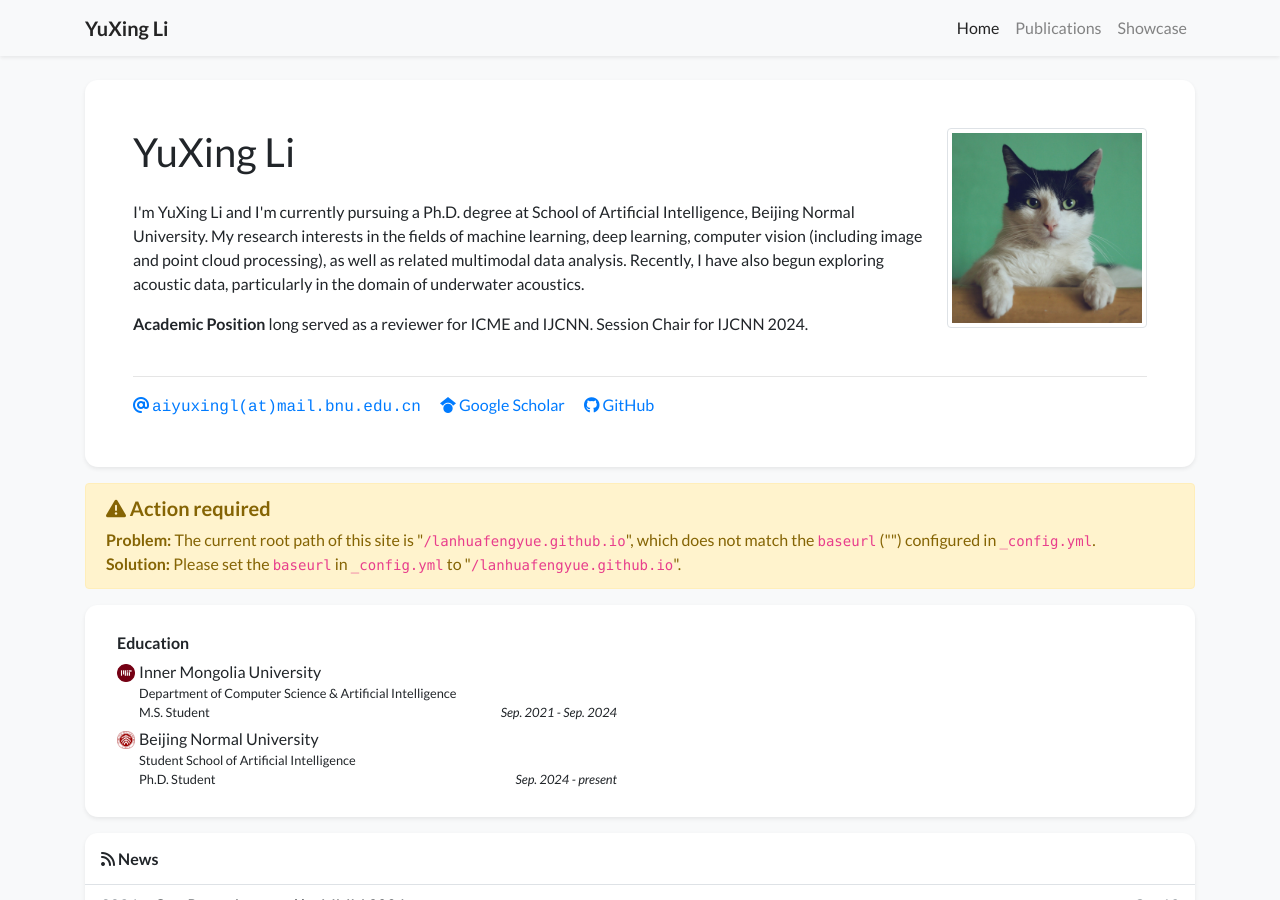
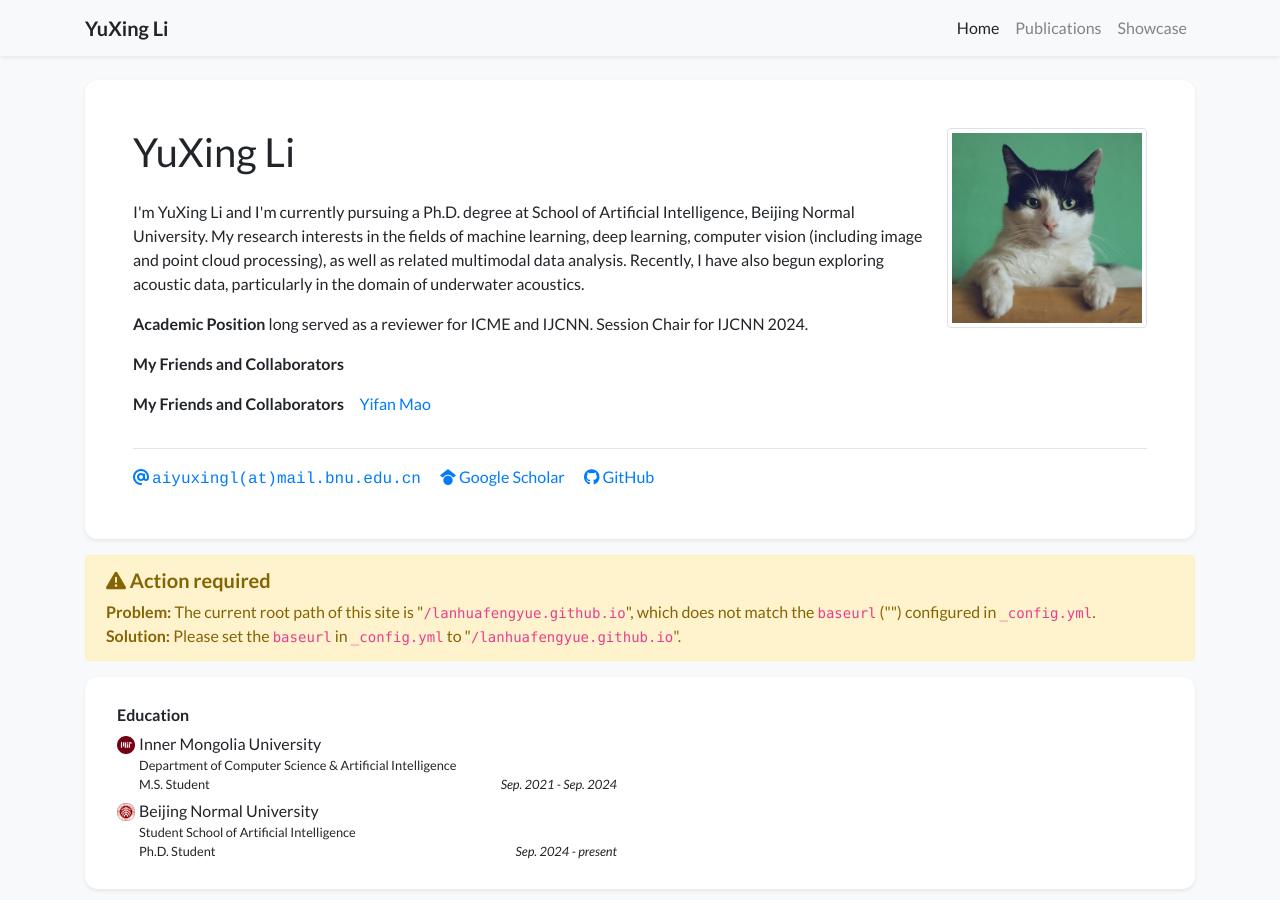
Before and after one commit to lanhuafengyue/lanhuafengyue.github.io, a Jekyll site: the page built from index.html, in a window 1280 px wide and 900 px high. Built offline with Jekyll 4.4.1, drawn with Linux system fonts in a browser that asks for light colours; nearby versions of some CDN libraries; a style sheet for code colours, icons or effects is not loaded.

Commit message:
Update profile.yml

```diff
--- a/_data/profile.yml
+++ b/_data/profile.yml
@@ -31,6 +31,12 @@
   <p>
     <b>Academic Position</b> long served as a reviewer for ICME and IJCNN. Session Chair for IJCNN 2024.
   </p>
+  <p>
+    <b> My Friends and Collaborators </b>
+  </p>
+  <p>
+    <b> My Friends and Collaborators </b> &nbsp;&nbsp;&nbsp; <a href="https://yifanmao1998.github.io/">Yifan Mao</a>
+  </p>
 
 portrait_url: /assets/images/photos/portrait.jpg
 portrait_caption: >-
```
